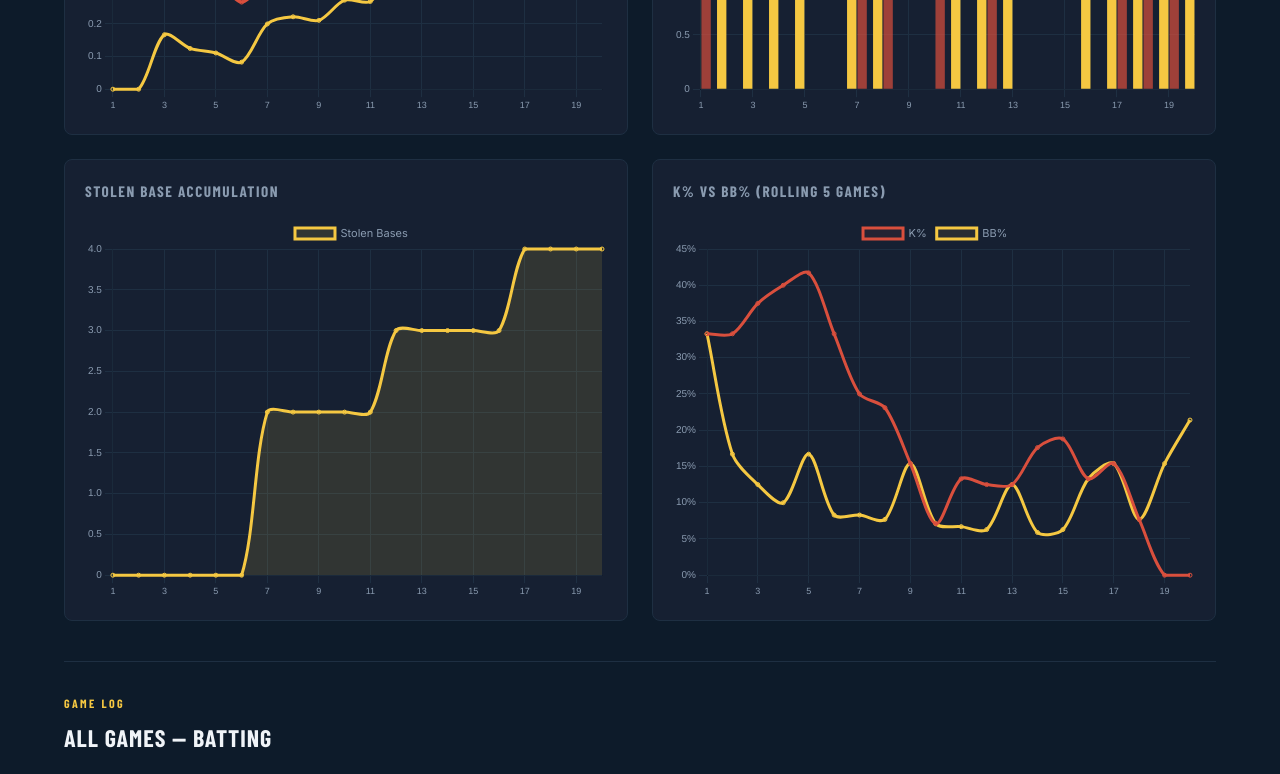
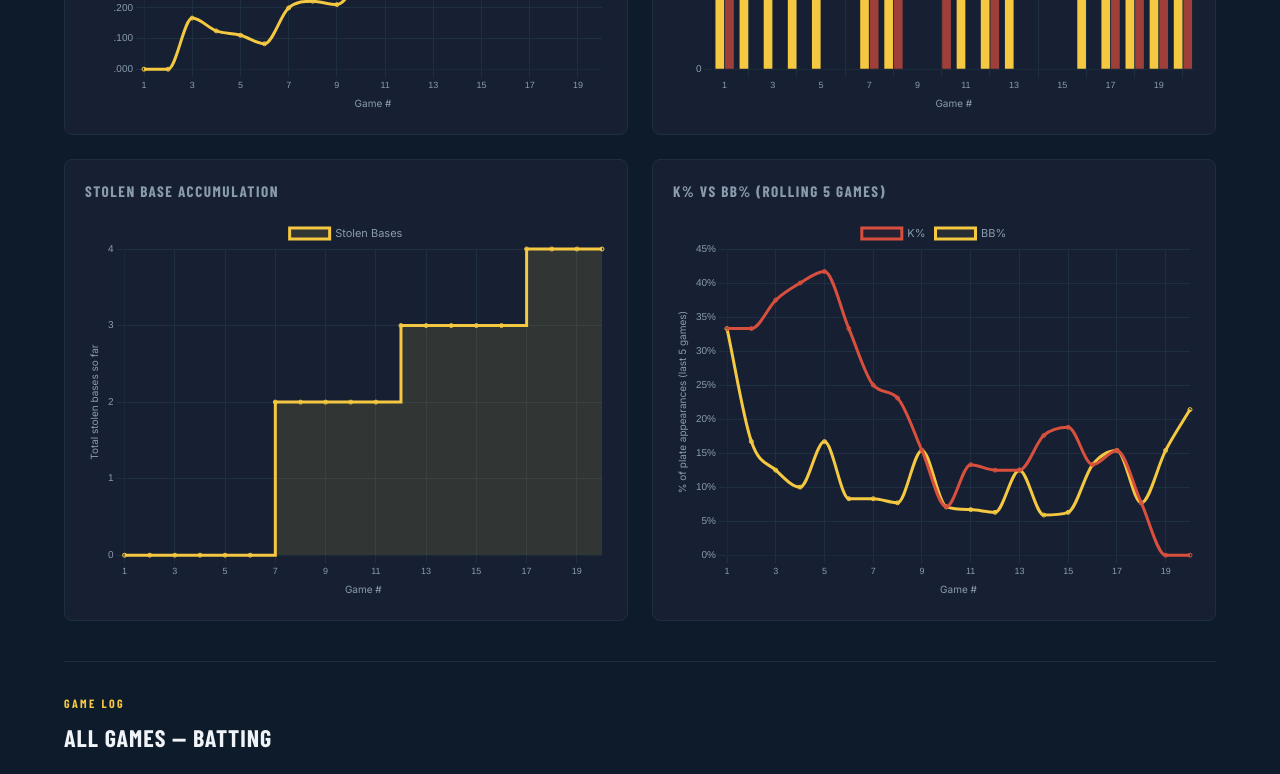
Before and after one commit to clderoch/zoe-stats, a plain HTML site: page index.html in a window 1280 px wide. Shown: the part 2029-2803 px from the top of the page. Drawn offline with nearby package versions, Linux system fonts and the light colour scheme; a web font is replaced by a local one.

Commit message:
Add axis titles, game tooltips, and non-overshooting lines to charts
Every chart now labels its axes (Game # / Outing # and what the y value
means), tooltips show the date and opponent for each game, the stolen
base chart is stepped, and curves use monotone interpolation so they
never overshoot the real values.

Co-Authored-By: Claude Opus 5.5 <noreply@anthropic.com>

```diff
--- a/index.html
+++ b/index.html
@@ -643,14 +643,31 @@ document.addEventListener('DOMContentLoaded', () => {
     </tr>`;
 
     // ══════════ BATTING CHARTS ══════════
-    const chartOpts = {
-      responsive:true,
-      plugins:{legend:{labels:{color:'#8a9bb0',font:{family:'Inter',size:11}}}},
-      scales:{
-        x:{ticks:{color:'#8a9bb0',font:{size:9},maxTicksLimit:12},grid:{color:'#1e2f42'}},
-        y:{ticks:{color:'#8a9bb0',font:{size:10}},grid:{color:'#1e2f42'}}
-      }
-    };
+    // Shared chart options: axis titles, and tooltips that name the game's date + opponent.
+    // noun = 'Game' or 'Outing'; fmt formats y values; int = whole-number y ticks
+    const axisTitle = (text, color='#8a9bb0') => ({display:true,text,color,font:{family:'Inter',size:10}});
+    function chartOpts(list, noun, yLabel, {fmt, int}={}) {
+      return {
+        responsive:true,
+        interaction:{mode:'index',intersect:false},
+        elements:{line:{cubicInterpolationMode:'monotone'}},  // smooth curves without overshooting the data
+        plugins:{
+          legend:{labels:{color:'#8a9bb0',font:{family:'Inter',size:11}}},
+          tooltip:{callbacks:{
+            title:items => {
+              const i=items[0].dataIndex, g=list[i];
+              const ds=new Date(g.date+'T12:00:00').toLocaleDateString('en-US',{month:'short',day:'numeric'});
+              return `${noun} ${i+1} · ${ds} vs ${g.opponent}`;
+            },
+            ...(fmt ? {label:ctx => `${ctx.dataset.label}: ${fmt(ctx.parsed.y)}`} : {}),
+          }},
+        },
+        scales:{
+          x:{title:axisTitle(`${noun} #`),ticks:{color:'#8a9bb0',font:{size:9},maxTicksLimit:12},grid:{color:'#1e2f42'}},
+          y:{title:axisTitle(yLabel),ticks:{color:'#8a9bb0',font:{size:10},...(fmt?{callback:fmt}:{}),...(int?{precision:0}:{})},grid:{color:'#1e2f42'}},
+        },
+      };
+    }
 
     // Cumulative AVG/OBP/OPS
     let cAB=0,cH=0,cBB=0,cHBP=0,cSF=0,cTB=0;
@@ -668,18 +685,18 @@ document.addEventListener('DOMContentLoaded', () => {
       {label:'AVG',data:avgD,borderColor:'#f5c842',backgroundColor:'rgba(245,200,66,.08)',pointRadius:2,tension:.3},
       {label:'OBP',data:obpD2,borderColor:'#d94f3d',backgroundColor:'rgba(217,79,61,.08)',pointRadius:2,tension:.3},
       {label:'OPS',data:opsD,borderColor:'#8a9bb0',backgroundColor:'rgba(138,155,176,.08)',pointRadius:2,tension:.3},
-    ]},options:chartOpts});
+    ]},options:chartOpts(GAMES,'Game','Season-to-date AVG / OBP / OPS',{fmt:fmt3})});
 
     new Chart(document.getElementById('rbiChart'),{type:'bar',data:{labels:GAMES.map((_,i)=>i+1),datasets:[
       {label:'RBI',data:GAMES.map(g=>g.rbi),backgroundColor:'#f5c842'},
       {label:'R',  data:GAMES.map(g=>g.r),  backgroundColor:'rgba(217,79,61,.7)'},
-    ]},options:{...chartOpts}});
+    ]},options:chartOpts(GAMES,'Game','Count in that game',{int:true})});
 
     let cumSB=0;
     new Chart(document.getElementById('sbChart'),{type:'line',data:{labels:lblB,datasets:[
       {label:'Stolen Bases',data:GAMES.map(g=>{cumSB+=g.sb;return cumSB;}),
-       borderColor:'#f5c842',backgroundColor:'rgba(245,200,66,.12)',pointRadius:2,fill:true,tension:.3}
-    ]},options:chartOpts});
+       borderColor:'#f5c842',backgroundColor:'rgba(245,200,66,.12)',pointRadius:2,fill:true,stepped:true}
+    ]},options:chartOpts(GAMES,'Game','Total stolen bases so far',{int:true})});
 
     const kR=[],bbR=[];
     for(let i=0;i<GAMES.length;i++){
@@ -691,10 +708,9 @@ document.addEventListener('DOMContentLoaded', () => {
     new Chart(document.getElementById('kbbChart'),{type:'line',data:{labels:lblB,datasets:[
       {label:'K%', data:kR, borderColor:'#d94f3d',backgroundColor:'rgba(217,79,61,.08)',pointRadius:2,tension:.3},
       {label:'BB%',data:bbR,borderColor:'#f5c842',backgroundColor:'rgba(245,200,66,.08)',pointRadius:2,tension:.3},
-    ]},options:{...chartOpts,scales:{...chartOpts.scales,y:{...chartOpts.scales.y,ticks:{...chartOpts.scales.y.ticks,callback:v=>v+'%'}}}}});
+    ]},options:chartOpts(GAMES,'Game','% of plate appearances (last 5 games)',{fmt:v=>v+'%'})});
 
     // ══════════ PITCHING CHARTS ══════════
-    const pitchChartOpts = {...chartOpts};
 
     // Cumulative ERA & WHIP
     let cipD=0,cER=0,cBBP=0,cHA=0;
@@ -708,22 +724,23 @@ document.addEventListener('DOMContentLoaded', () => {
     new Chart(document.getElementById('eraChart'),{type:'line',data:{labels:lblP,datasets:[
       {label:'ERA', data:eraD, borderColor:'#38b2ac',backgroundColor:'rgba(56,178,172,.08)',pointRadius:3,tension:.3},
       {label:'WHIP',data:whipD,borderColor:'#f5c842',backgroundColor:'rgba(245,200,66,.08)',pointRadius:3,tension:.3,yAxisID:'y2'},
-    ]},options:{...pitchChartOpts,scales:{
-      x:{ticks:{color:'#8a9bb0',font:{size:9},maxTicksLimit:12},grid:{color:'#1e2f42'}},
-      y:{ticks:{color:'#38b2ac',font:{size:10}},grid:{color:'#1e2f42'},title:{display:true,text:'ERA',color:'#38b2ac',font:{size:10}}},
-      y2:{position:'right',ticks:{color:'#f5c842',font:{size:10}},grid:{drawOnChartArea:false},title:{display:true,text:'WHIP',color:'#f5c842',font:{size:10}}},
-    }}});
+    ]},options:(() => {
+      const o = chartOpts(PITCHING,'Outing','');
+      o.scales.y = {ticks:{color:'#38b2ac',font:{size:10}},grid:{color:'#1e2f42'},title:axisTitle('ERA (season-to-date)','#38b2ac')};
+      o.scales.y2 = {position:'right',ticks:{color:'#f5c842',font:{size:10}},grid:{drawOnChartArea:false},title:axisTitle('WHIP (season-to-date)','#f5c842')};
+      return o;
+    })()});
 
     // K per outing bar
     new Chart(document.getElementById('kChart'),{type:'bar',data:{labels:lblP,datasets:[
       {label:'K',data:PITCHING.map(g=>g.k),backgroundColor:PITCHING.map(g=>g.k>=10?'#38b2ac':'rgba(56,178,172,.5)'),borderRadius:2},
-    ]},options:{...pitchChartOpts,plugins:{...pitchChartOpts.plugins,annotation:{}}}});
+    ]},options:chartOpts(PITCHING,'Outing','Strikeouts in that outing',{int:true})});
 
     // Pitches per inning
     new Chart(document.getElementById('pitchEffChart'),{type:'line',data:{labels:lblP,datasets:[
       {label:'Pitches/IP',data:PITCHING.map(g=>{const d=ipToD(g.ip);return d>0?+(g.pitches/d).toFixed(1):0;}),
        borderColor:'#f5c842',backgroundColor:'rgba(245,200,66,.1)',pointRadius:3,tension:.3},
-    ]},options:pitchChartOpts});
+    ]},options:chartOpts(PITCHING,'Outing','Pitches per inning (that outing)')});
 
     // Cumulative K9
     let cipD2=0,cK=0;
@@ -731,7 +748,7 @@ document.addEventListener('DOMContentLoaded', () => {
     PITCHING.forEach((g,i)=>{cipD2+=ipToD(g.ip);cK+=g.k;k9D.push(cipD2>0?+(cK/cipD2*9).toFixed(2):0);});
     new Chart(document.getElementById('k9Chart'),{type:'line',data:{labels:lblP,datasets:[
       {label:'K/9',data:k9D,borderColor:'#38b2ac',backgroundColor:'rgba(56,178,172,.12)',pointRadius:3,fill:true,tension:.3},
-    ]},options:pitchChartOpts});
+    ]},options:chartOpts(PITCHING,'Outing','K/9 (season-to-date)')});
 
     wireCards();
   }
```
